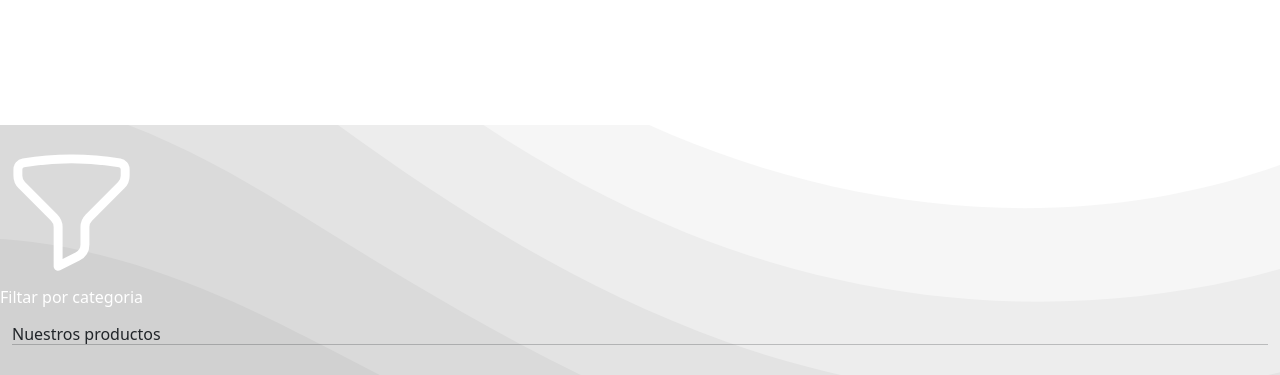
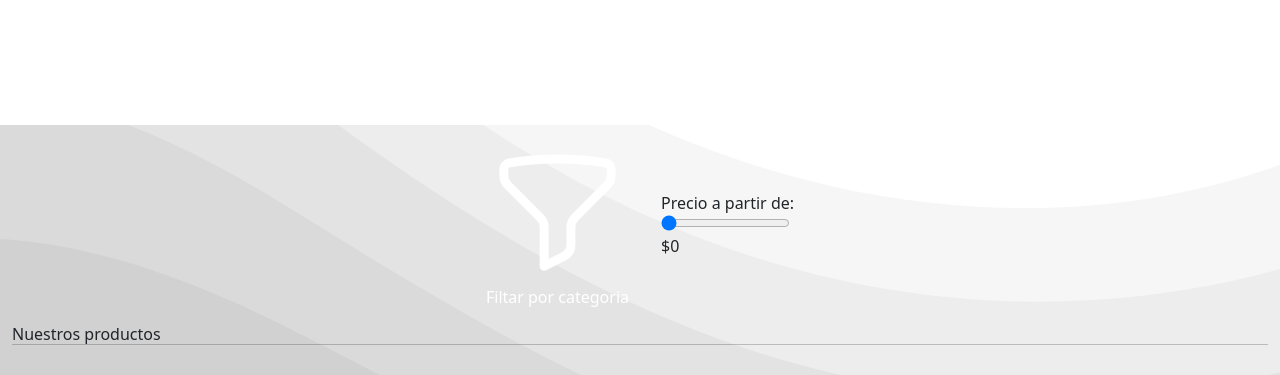
Before and after one commit to SantiJaime/GranMercado-Front, a React (Vite) app: page /productos in a window 1280 px wide. Shown: the part 3900-4275 px from the top of the page. Built offline with nearby package versions, Linux system fonts and the light colour scheme.

Commit message:
añado filtro de precio y creo error page

```diff
--- a/src/components/FilterComp.tsx
+++ b/src/components/FilterComp.tsx
@@ -4,14 +4,20 @@ import {
   MenuList,
   MenuItem,
   Button,
+  Typography,
 } from "@material-tailwind/react";
-import {
-  FunnelIcon,
-} from "@heroicons/react/24/outline";
+import { FunnelIcon } from "@heroicons/react/24/outline";
 import { FILTER_MENU_OPTIONS } from "../constants/const";
 import useFilters from "../hooks/useFilters";
-const FilterComp = () => {
-  const { setFilters } = useFilters();
+import { type ChangeEvent } from "react";
+import { RangeInput } from "./Inputs";
+
+interface Props {
+  type: "Category" | "Price";
+}
+
+const FilterComp: React.FC<Props> = ({ type }) => {
+  const { setFilters, filters } = useFilters();
 
   const handleChangeCategory = (value: string) => {
     setFilters((prevState) => ({
@@ -20,21 +26,30 @@ const FilterComp = () => {
     }));
   };
 
+  const handleChangePrice = (ev: ChangeEvent<HTMLInputElement>) => {
+    const value = Number(ev.target.value);
+    setFilters((prevState) => ({
+      ...prevState,
+      minPrice: value,
+    }));
+  };
 
   return (
+    <>
+      {type === "Category" ? (
         <Menu>
           <MenuHandler>
-        <Button
-          variant="gradient"
-          className="flex items-center gap-1"
-        >
+            <Button variant="gradient" className="flex items-center gap-1">
               <FunnelIcon className="size-4" />
               <span>Filtar por categoria</span>
             </Button>
           </MenuHandler>
           <MenuList className="grid w-full grid-cols-2 md:grid-cols-3 lg:grid-cols-4">
             {FILTER_MENU_OPTIONS.map(({ name, category, icon }) => (
-          <MenuItem key={name} onClick={() => handleChangeCategory(category)}>
+              <MenuItem
+                key={name}
+                onClick={() => handleChangeCategory(category)}
+              >
                 <div className="flex items-center gap-1">
                   <img src={icon} alt={name} className="w-8" />
                   <span>{name}</span>
@@ -43,6 +58,26 @@ const FilterComp = () => {
             ))}
           </MenuList>
         </Menu>
+      ) : (
+        type === "Price" && (
+          <div className="w-80">
+            <Typography variant="h6">Precio a partir de:</Typography>
+            <div className="flex items-center gap-1">
+              <RangeInput
+                id="price-range-filter"
+                value={Number(filters.minPrice)}
+                onChange={handleChangePrice}
+                min={0}
+                max={15000}
+              />
+              <Typography variant="h6">
+                ${Math.round(filters.minPrice)}
+              </Typography>
+            </div>
+          </div>
+        )
+      )}
+    </>
   );
 };
 
--- /dev/null
+++ b/src/components/Inputs.tsx
@@ -0,0 +1,29 @@
+import type { ChangeEvent } from "react";
+
+interface RangeProps {
+  id: string;
+  value: number;
+  min: number;
+  max: number;
+  onChange: (event: ChangeEvent<HTMLInputElement>) => void;
+}
+
+export const RangeInput: React.FC<RangeProps> = ({
+  id,
+  value,
+  onChange,
+  min,
+  max
+}) => {
+  return (
+      <input
+        id={id}
+        type="range"
+        value={value}
+        onChange={onChange}
+        min={min}
+        max={max}
+        className="w-full rounded-lg bg-gray-300"
+      />
+  );
+};
--- a/src/constants/const.ts
+++ b/src/constants/const.ts
@@ -12,6 +12,7 @@ export const FILTER_MENU_OPTIONS = [
   {
     name: "Todos",
     category: "all",
+    icon: "/iconosCategorias/todo.png",
   },
   {
     name: "Maquillaje",
--- a/src/hooks/useFilters.ts
+++ b/src/hooks/useFilters.ts
@@ -16,7 +16,7 @@ const useFilters = () => {
     );
   };
 
-  return { filterProducts, setFilters };
+  return { filterProducts, setFilters, filters };
 };
 
 export default useFilters;
--- a/src/index.css
+++ b/src/index.css
@@ -18,8 +18,19 @@ main {
   align-items: center;
   gap: 0.25rem;
 }
+.filtersClass{
+  display: flex;
+  align-items: center;
+  justify-content: center;
+  gap: 2rem;
+}
 @media (width < 960px) {
   .divNavbar {
     display: none;
   }
 }
+@media (width < 768px){
+  .filtersClass{
+    flex-direction: column;
+  }
+}
--- a/src/pages/ErrorPage.tsx
+++ b/src/pages/ErrorPage.tsx
@@ -1,7 +1,20 @@
+import { HomeIcon } from "@heroicons/react/24/outline";
+import { Button } from "@material-tailwind/react";
+import { Container, Image } from "react-bootstrap";
+import { Link } from "react-router-dom";
+
 const ErrorPage = () => {
   return (
-    <div>ErrorPage</div>
-  )
-}
+    <Container className="my-8 flex flex-col items-center gap-y-6">
+      <Image src="/error404.png" alt="Error 404" fluid className="rounded-lg" />
+      <Button variant="filled" color="white" size="lg">
+        <Link to={"/"} className="flex items-center gap-2">
+          <HomeIcon className="size-5" />
+          <span>Ir a inicio</span>
+        </Link>
+      </Button>
+    </Container>
+  );
+};
 
-export default ErrorPage
+export default ErrorPage;
--- a/src/pages/ProductsPage.tsx
+++ b/src/pages/ProductsPage.tsx
@@ -20,8 +20,9 @@ const ProductsPage = () => {
 
   return (
     <>
-      <div className="mt-8 flex justify-center">
-        <FilterComp />
+      <div className="filtersClass mt-8">
+        <FilterComp type="Category" />
+        <FilterComp type="Price" />
       </div>
 
       <Container fluid className="my-8">
@@ -32,12 +33,20 @@ const ProductsPage = () => {
             .map((product) => <CardComp product={product} key={product.id} />)
             .slice(indexOfFirstProduct, indexOfLastProduct)}
         </Row>
+        {filteredProducts.length === 0 ? (
+          <div className="mt-8 text-center">
+            <Typography variant="h2">
+              No hay productos acordes al filtrado
+            </Typography>
+          </div>
+        ) : (
           <PaginationComp
             productsPerPage={productsPerPage}
             totalProducts={filteredProducts.length}
             currentPage={currentPage}
             setCurrentPage={setCurrentPage}
           />
+        )}
       </Container>
     </>
   );
```
Also changed, not shown: public/error404.png (added), public/iconosCategorias/todo.png (added). Lines whose indentation alone changed are shown as unchanged.
